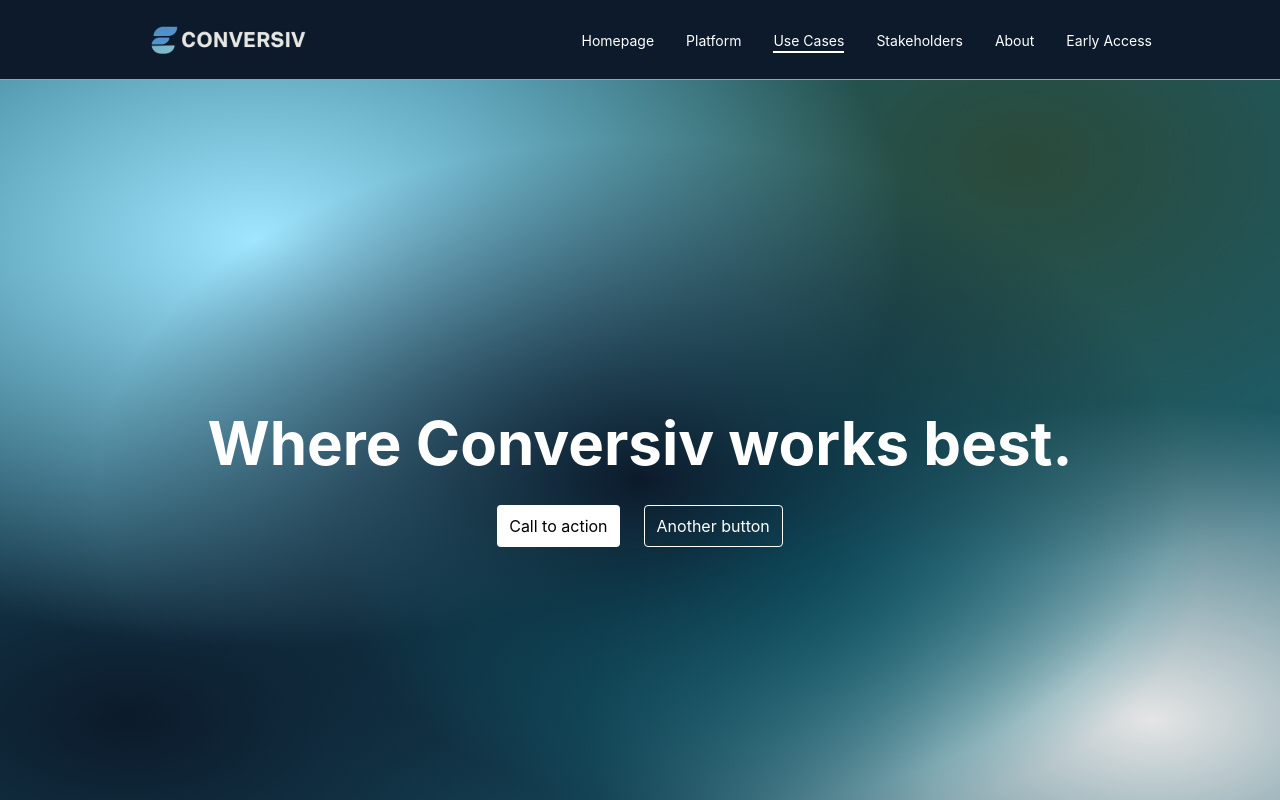
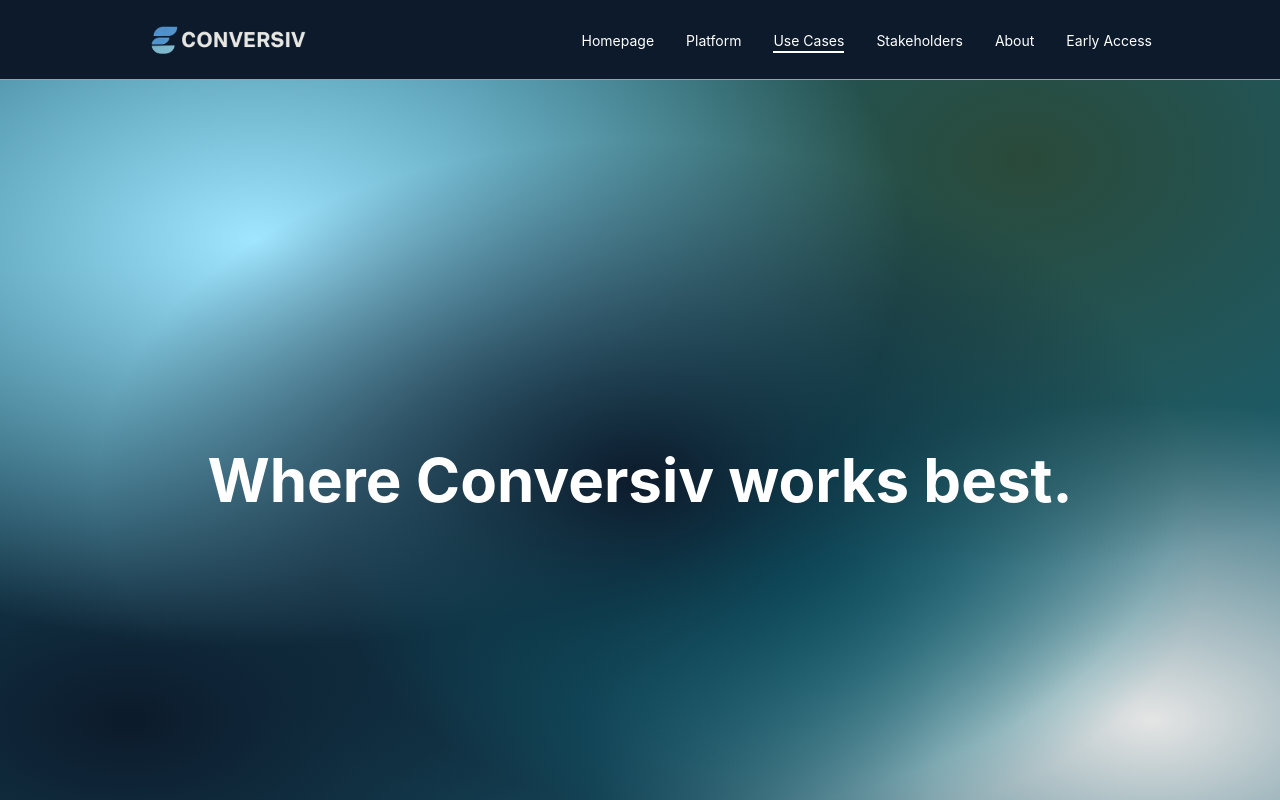
Before and after one commit to Sonix-J/CONVERSIV, a React (Vite) app: page /usecase in a window 1280 px wide. Shown: the top 800 px of the page. Built offline with nearby package versions, Linux system fonts and the light colour scheme.

Commit message:
minor changes (from feedback)

```diff
--- a/src/components/Footer.tsx
+++ b/src/components/Footer.tsx
@@ -36,7 +36,7 @@
           </a>
         </div>
 
-        <div className="flex flex-row flex-wrap gap-8 md:gap-16">
+        {/* <div className="flex flex-row flex-wrap gap-8 md:gap-16">
           <div className="flex flex-col gap-4">
             <h4 className="font-bold">Features</h4>
             <a
@@ -106,7 +106,7 @@
               Legal
             </a>
           </div>
-        </div>
+        </div> */}
       </div>
     </footer>
   );
--- a/src/components/LayerRow.tsx
+++ b/src/components/LayerRow.tsx
@@ -1,7 +1,6 @@
 interface LayerRowProps {
   title: string;
   description?: string;
-  buttonText?: string;
   image: React.ReactNode;
   reverse?: boolean;
   problem?: string;
@@ -12,7 +11,6 @@
 export default function LayerRow({
   title,
   description,
-  buttonText,
   image,
   reverse,
   problem,
@@ -30,11 +28,6 @@
         <h3 className="text-xl md:text-2xl font-bold">{title}</h3>
 
         {description && <p className="text-gray-400">{description}</p>}
-        {buttonText && (
-          <button className="bg-black text-white px-4 py-2 rounded-lg w-fit transition-all duration-500 hover:bg-white hover:text-black">
-            {buttonText}
-          </button>
-        )}
 
         {problem && (
           <div className="flex flex-col gap-1">
--- a/src/pages/About.tsx
+++ b/src/pages/About.tsx
@@ -76,19 +76,6 @@
             </p>
           </div>
         </motion.div>
-        <motion.div
-          className="flex flex-row gap-4 md:gap-6 justify-center"
-          initial={{ y: 30, opacity: 0 }}
-          animate={{ y: 0, opacity: 1 }}
-          transition={{ delay: 0.4, duration: 0.8 }}
-        >
-          <button className="bg-white rounded px-3 py-2 text-sm md:text-base transition-all duration-500 hover:bg-black hover:text-white">
-            Call to action
-          </button>
-          <button className="border rounded px-3 py-2 text-sm md:text-base text-white transition-all duration-500 hover:bg-white hover:text-black hover:border-white">
-            Secondary
-          </button>
-        </motion.div>
       </motion.main>
 
       <ScrollSection direction="up">
--- a/src/pages/Home.tsx
+++ b/src/pages/Home.tsx
@@ -1,5 +1,6 @@
 import { useEffect, useRef } from "react";
 import { motion, useAnimation, useInView } from "framer-motion";
+import { Link } from "react-router-dom";
 import SectionHeading from "../components/SectionHeading";
 import FeatureCard from "../components/FeatureCard";
 import LayerRow from "../components/LayerRow";
@@ -76,12 +77,16 @@
           animate={{ y: 0, opacity: 1 }}
           transition={{ delay: 0.4, duration: 0.8 }}
         >
-          <button className="bg-white rounded px-3 py-2 text-sm md:text-base transition-all duration-500 hover:bg-black hover:text-white">
+          <Link to="/earlyaccess">
+            <button className="bg-white rounded px-3 py-2 text-sm md:text-base cursor-pointer transition-all duration-500 hover:bg-black hover:text-white">
               Get early access
             </button>
-          <button className="border rounded px-3 py-2 text-sm md:text-base text-white transition-all duration-500 hover:bg-white hover:text-black hover:border-white">
+          </Link>
+          <Link to="/platform">
+            <button className="border rounded px-3 py-2 text-sm md:text-base text-white cursor-pointer transition-all duration-500 hover:bg-white hover:text-black hover:border-white">
               See how it works
             </button>
+          </Link>
         </motion.div>
       </motion.main>
 
@@ -216,7 +221,6 @@
             <LayerRow
               title="Conversational Layer"
               description="Real-time AI chatbot that engages and qualifies leads."
-              buttonText="Call to action"
               image={
                 <video
                   autoPlay
@@ -241,7 +245,6 @@
             <LayerRow
               title="Intelligence Layer"
               description="Native GPT that understands intent, context, and behavior."
-              buttonText="Another button"
               image={
                 <video
                   autoPlay
@@ -265,7 +268,6 @@
             <LayerRow
               title="Memory Layer"
               description="CRM + Knowledge Base that stores and structures every interaction."
-              buttonText="Call to action"
               image={
                 <video
                   autoPlay
@@ -290,7 +292,6 @@
             <LayerRow
               title="Action Layer"
               description="Automated workflows that move deals forward."
-              buttonText="Another button"
               image={
                 <video
                   autoPlay
@@ -436,12 +437,11 @@
           viewport={{ once: true }}
           transition={{ delay: 0.2, duration: 0.6 }}
         >
+          <Link to="/earlyaccess">
             <button className="bg-white rounded px-3 py-2 text-sm md:text-base transition-all duration-500 hover:bg-black hover:text-white">
               Get early access
             </button>
-          <button className="border rounded px-3 py-2 text-sm md:text-base text-white transition-all duration-500 hover:bg-white hover:text-black hover:border-white">
-            Book a demo
-          </button>
+          </Link>
         </motion.div>
       </motion.section>
 
--- a/src/pages/Platform.tsx
+++ b/src/pages/Platform.tsx
@@ -10,6 +10,7 @@
 import intelligenceLayer from "../assets/motions/intelligenceLayer.mp4";
 import memoryLayer from "../assets/motions/memoryLayer.mp4";
 import actionLayer from "../assets/motions/actionLayer.mp4";
+import { Link } from "react-router-dom";
 
 function ScrollSection({ children, direction = "up", delay = 0 }) {
   const ref = useRef(null);
@@ -88,12 +89,16 @@
           animate={{ y: 0, opacity: 1 }}
           transition={{ delay: 0.4, duration: 0.8 }}
         >
+          <Link to="/earlyaccess">
             <button className="bg-white rounded px-3 py-2 text-sm md:text-base transition-all duration-500 hover:bg-black hover:text-white">
               Get early access
             </button>
+          </Link>
+          <Link to="/about">
             <button className="border rounded px-3 py-2 text-sm md:text-base text-white transition-all duration-500 hover:bg-white hover:text-black hover:border-white">
               See how it works
             </button>
+          </Link>
         </motion.div>
       </motion.main>
 
--- a/src/pages/UseCases.tsx
+++ b/src/pages/UseCases.tsx
@@ -70,20 +70,6 @@
             Where Conversiv works best.
           </h1>
         </motion.div>
-
-        <motion.div
-          className="flex flex-row gap-4 md:gap-6 justify-center"
-          initial={{ y: 30, opacity: 0 }}
-          animate={{ y: 0, opacity: 1 }}
-          transition={{ delay: 0.4, duration: 0.8 }}
-        >
-          <button className="bg-white rounded px-3 py-2 text-sm md:text-base transition-all duration-500 hover:bg-black hover:text-white">
-            Call to action
-          </button>
-          <button className="border rounded px-3 py-2 text-sm md:text-base text-white transition-all duration-500 hover:bg-white hover:text-black hover:border-white">
-            Another button
-          </button>
-        </motion.div>
       </motion.main>
 
       <section className="flex flex-col justify-between px-6 md:px-12 py-16 md:py-32 gap-16 md:gap-32 text-white min-h-screen">
```
Lines whose indentation alone changed are shown as unchanged.
